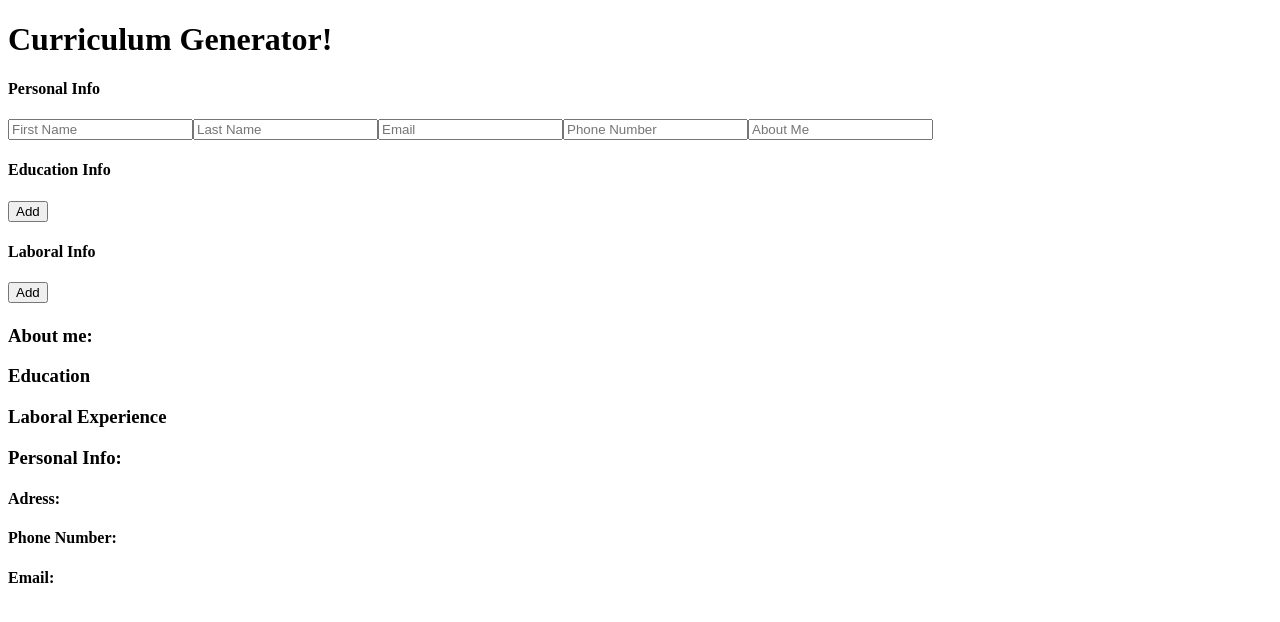
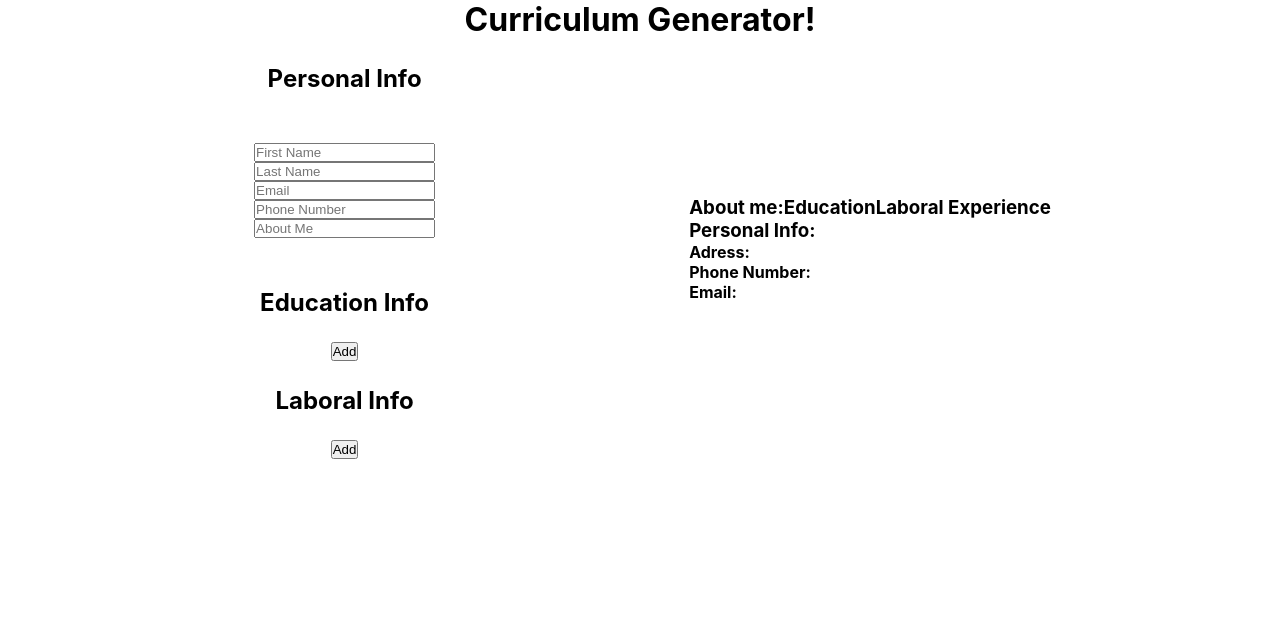
Before and after one commit to Flo-314/cv-app, a React (Create React App) app: page / in a window 1280 px wide. Shown: the top 622 px of the page. Built offline with nearby package versions, Linux system fonts and the light colour scheme.

Commit message:
basic css added

```diff
--- a/src/App.js
+++ b/src/App.js
@@ -4,6 +4,9 @@ import EducationInfo from "./components/EducationInfo";
 import LaboralInfo from "./components/LaboralInfo";
 import uniqid from "uniqid";
 import Curriculum from "./components/Curriculum";
+import stylesheet from "./stylesheet.css"
+
+
 class App extends React.Component {
   constructor(props) {
     super(props);
--- a/src/components/EducationInfo.js
+++ b/src/components/EducationInfo.js
@@ -8,7 +8,7 @@ class EducationInfo extends React.Component {
 
   render(props) {
     return (
-      <div>
+      <div id="educationInfo-container">
         {this.props.forms.map((form) => {
           return (
             <form key={form.id}>
--- a/src/components/LaboralInfo.js
+++ b/src/components/LaboralInfo.js
@@ -7,7 +7,7 @@ class LaboralInfo extends React.Component {
   }
   render(props) {
     return (
-      <div>
+      <div id="laboralInfo-container">
         {this.props.forms.map((form) => {
           return (
             <form key={form.id}>
--- a/src/components/PersonalInfo.js
+++ b/src/components/PersonalInfo.js
@@ -7,7 +7,7 @@ class PersonalInfo extends React.Component {
   }
   render(props) {
     return (
-      <div id="PersonalInfo-container">
+      <div id="personalInfo-container">
         <form key={this.props.form.id} >
           <input type="text" name="firstname" placeholder="First Name" onChange={ e => this.props.inputHandler(e) }></input>
           <input type="text" name="lastname" placeholder="Last Name" onChange={ e => this.props.inputHandler(e) }></input>
--- /dev/null
+++ b/src/stylesheet.css
@@ -0,0 +1,56 @@
+*{
+    box-sizing: border-box;
+    margin: 0px;
+    padding: 0px;
+}
+
+body{
+    font-family:-apple-system, BlinkMacSystemFont, 'Segoe UI', Roboto, Oxygen, Ubuntu, Cantarell, 'Open Sans', 'Helvetica Neue', sans-serif;
+
+}
+header{
+    display: flex;
+    justify-content: center;
+    align-items: center;
+}
+main{
+display: flex;
+justify-content:space-evenly;
+align-items: center;
+}
+#generator-container{
+    display: flex;
+    justify-content: center;
+    align-items: center;
+    flex-direction: column;
+}
+#generator-container h4{
+    font-size: 24px;
+    margin: 25px;
+}
+#generator-container #personalInfo-container form{
+    display: flex;
+    justify-content: center;
+    align-items: center;
+    flex-direction: column;
+    margin: 25px;
+
+}
+#generator-container #educationInfo-container form{
+    display: flex;
+    justify-content: center;
+    align-items: center;
+    flex-direction: column;
+    margin: 25px;
+
+
+}
+#generator-container #laboralInfo-container form{
+    display: flex;
+    justify-content: center;
+    align-items: center;
+    flex-direction: column;
+    margin: 25px;
+
+
+}
```
Also changed, not shown: src/setupTests.js (deleted, +0 -5 lines).
